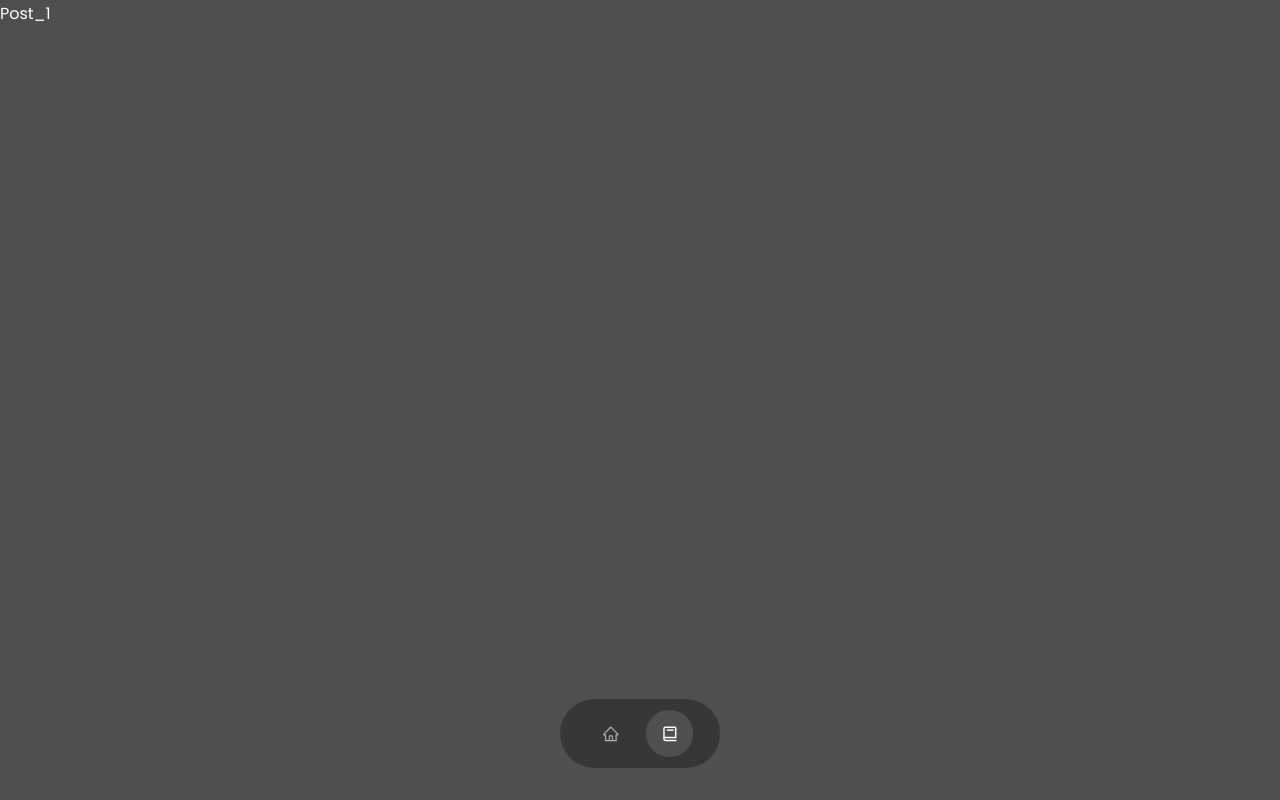
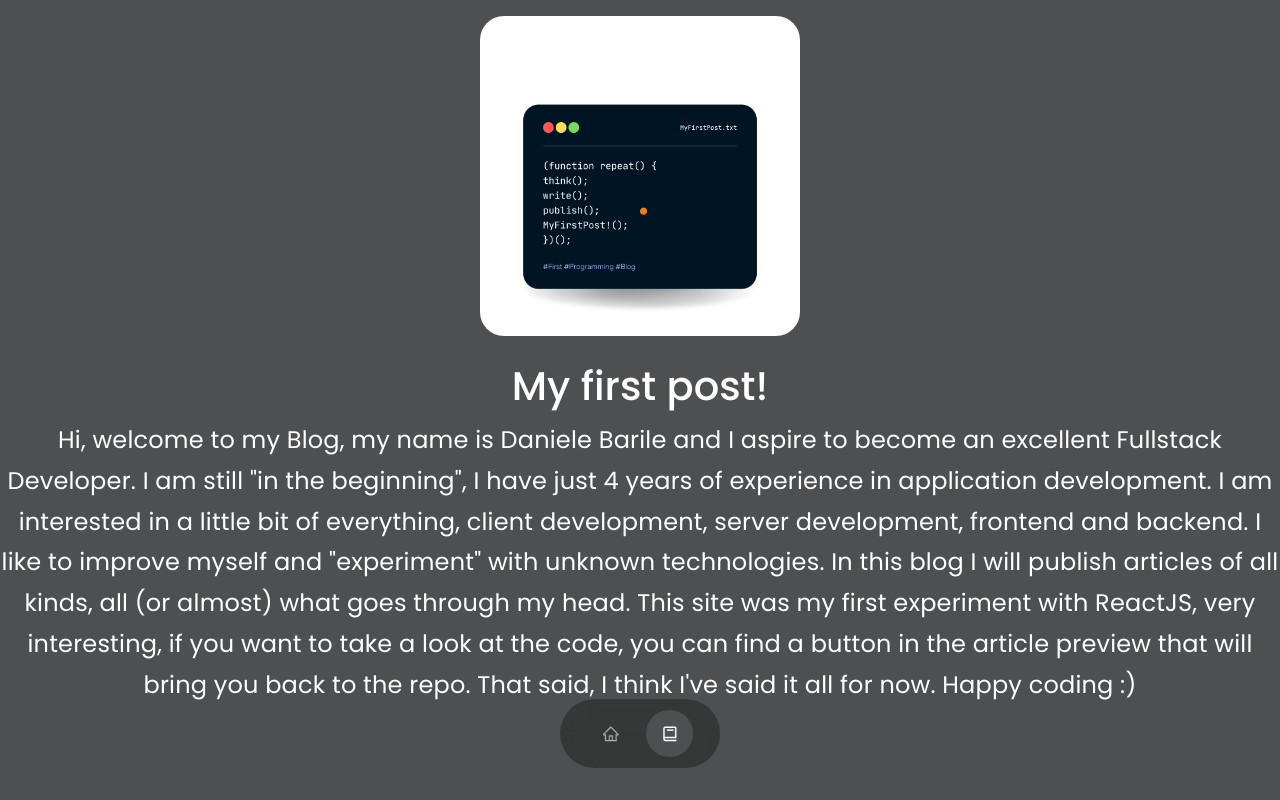
Before and after one commit to Ho3pLi/MyPlace, a React (Create React App) app: page /Blog/buymeanr6please in a window 1280 px wide. Built offline with nearby package versions, Linux system fonts and the light colour scheme.

Commit message:
Working on first post

```diff
--- a/src/components/post/Post_1.jsx
+++ b/src/components/post/Post_1.jsx
@@ -1,9 +1,34 @@
 import React from "react"
 import "./post_1.css"
+import POST1 from "../../assets/MyFirstPost.png"
 
 function Post_1() {
   return (
-    <div>Post_1</div>
+    <div className="post__container">
+
+      <div className="post__banner">
+
+        <img src={POST1} alt="MyFirstPost" />
+
+      </div>
+
+      <h1>My first post!</h1>
+
+      <div className="post__content">
+
+        <p>Hi, welcome to my Blog, my name is Daniele Barile and I aspire to become an excellent Fullstack Developer.
+        I am still "in the beginning", I have just 4 years of experience in application development.
+        I am interested in a little bit of everything, client development, server development, frontend and backend.
+        I like to improve myself and "experiment" with unknown technologies.
+        In this blog I will publish articles of all kinds, all (or almost) what goes through my head.
+        This site was my first experiment with ReactJS, very interesting, if you want to take a look at the code, you can find a button in the article preview that will bring you back to the repo.
+        That said, I think I've said it all for now.
+        Happy coding :)
+        </p>
+
+      </div>
+
+    </div>
   )
 }
 
--- a/src/components/post/post_1.css
+++ b/src/components/post/post_1.css
@@ -0,0 +1,31 @@
+.post__container {
+  text-align: center;
+  height: 100%;
+  position: relative;
+}
+
+.post__banner{
+
+  border-radius: 1.5rem;
+  overflow: hidden;
+  width: 25%;
+  height: 25%;
+  display: block;
+  margin: 1rem auto;
+}
+
+.post__content{
+
+
+}
+
+/* Media queries */
+
+@media screen and (max-width: 1024px) {
+
+}
+
+@media screen and (max-width: 600px) {
+
+
+}
```
